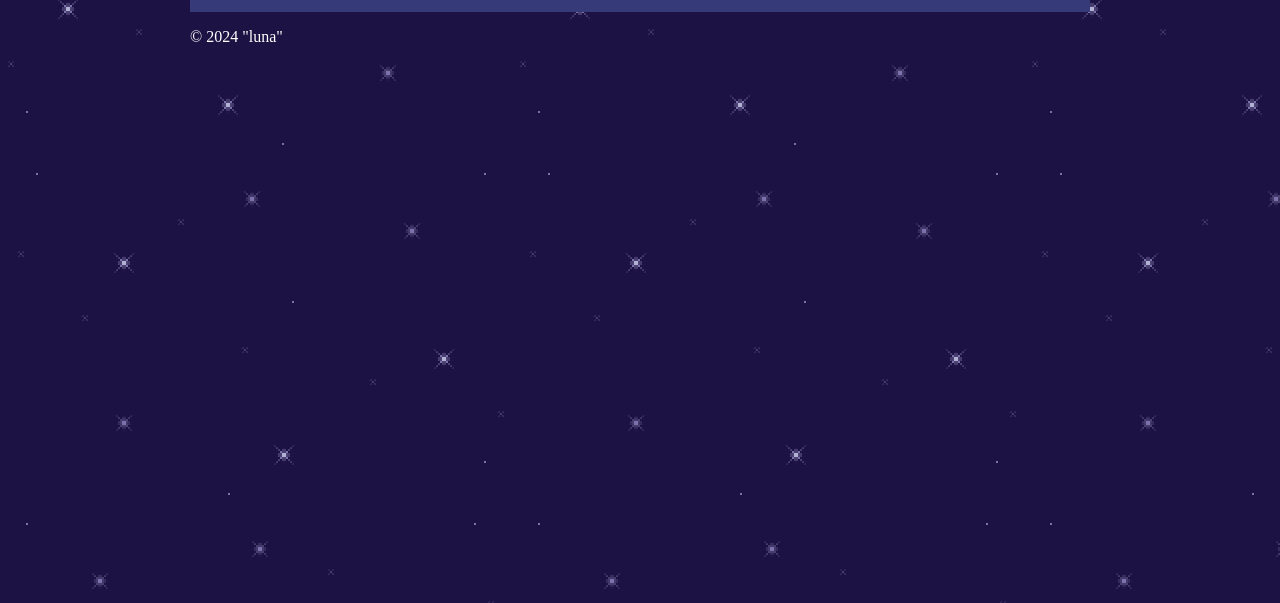
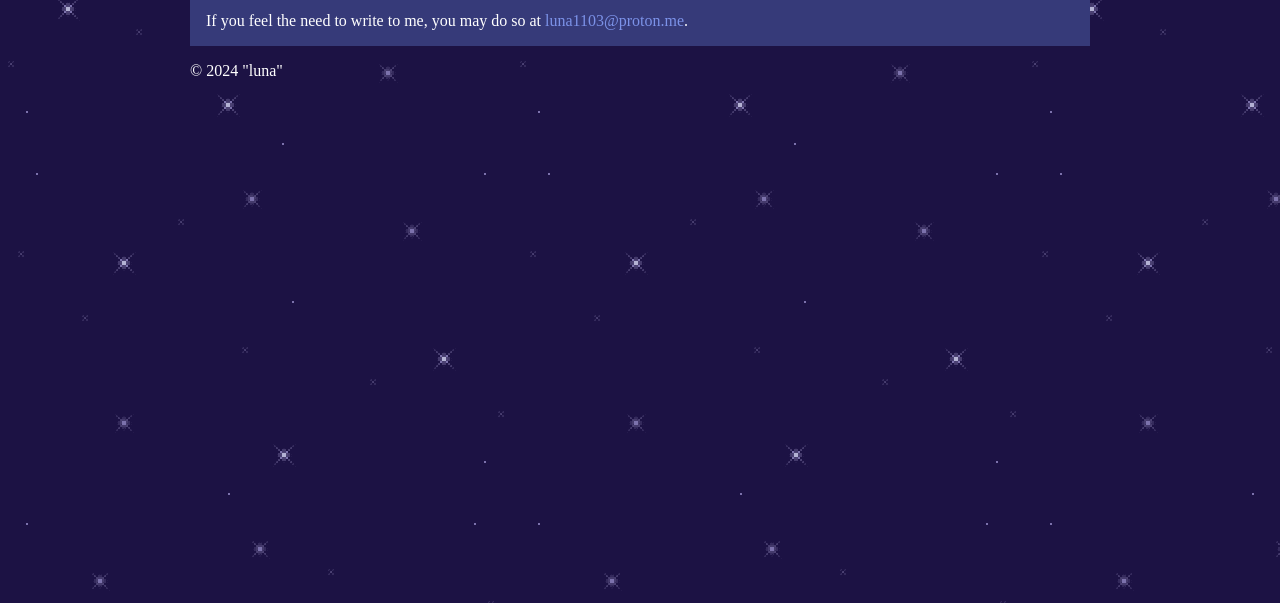
Before and after one commit to luna1103/luna1103.github.io, a plain HTML site: page index.html in a window 1280 px wide. Shown: the part 197-800 px from the top of the page. Drawn offline with Linux system fonts and the light colour scheme.

Commit message:
mail link ig

```diff
--- a/index.html
+++ b/index.html
@@ -24,6 +24,10 @@
                         privacy.
                     </p>
                     <p>So, uhh... enjoy, I guess? :P</p>
+                    <p>
+                        If you feel the need to write to me, you may do so at
+                        <a href="mailto:luna1103@proton.me">luna1103@proton.me</a>.
+                    </p>
                 </div>
                 <div id="page-entries">
                     <p class="page-title">entries</p>
```
